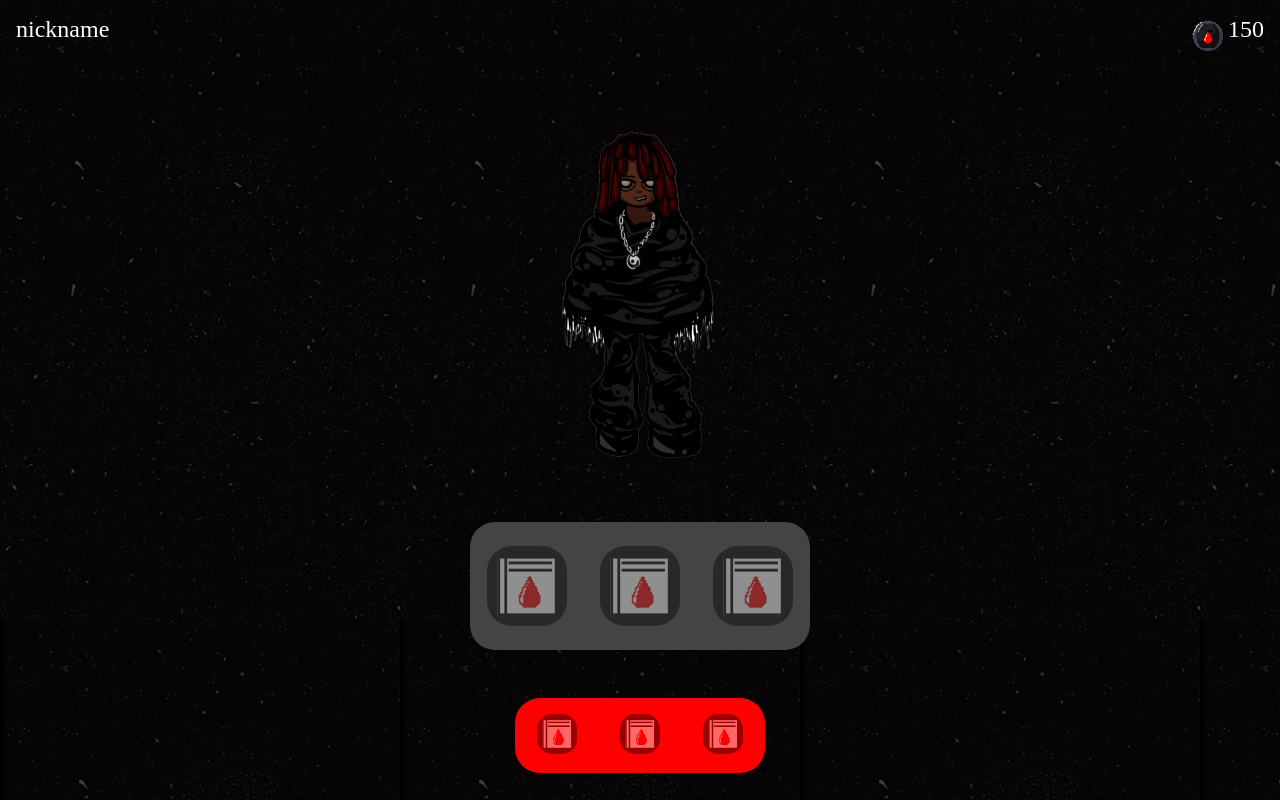
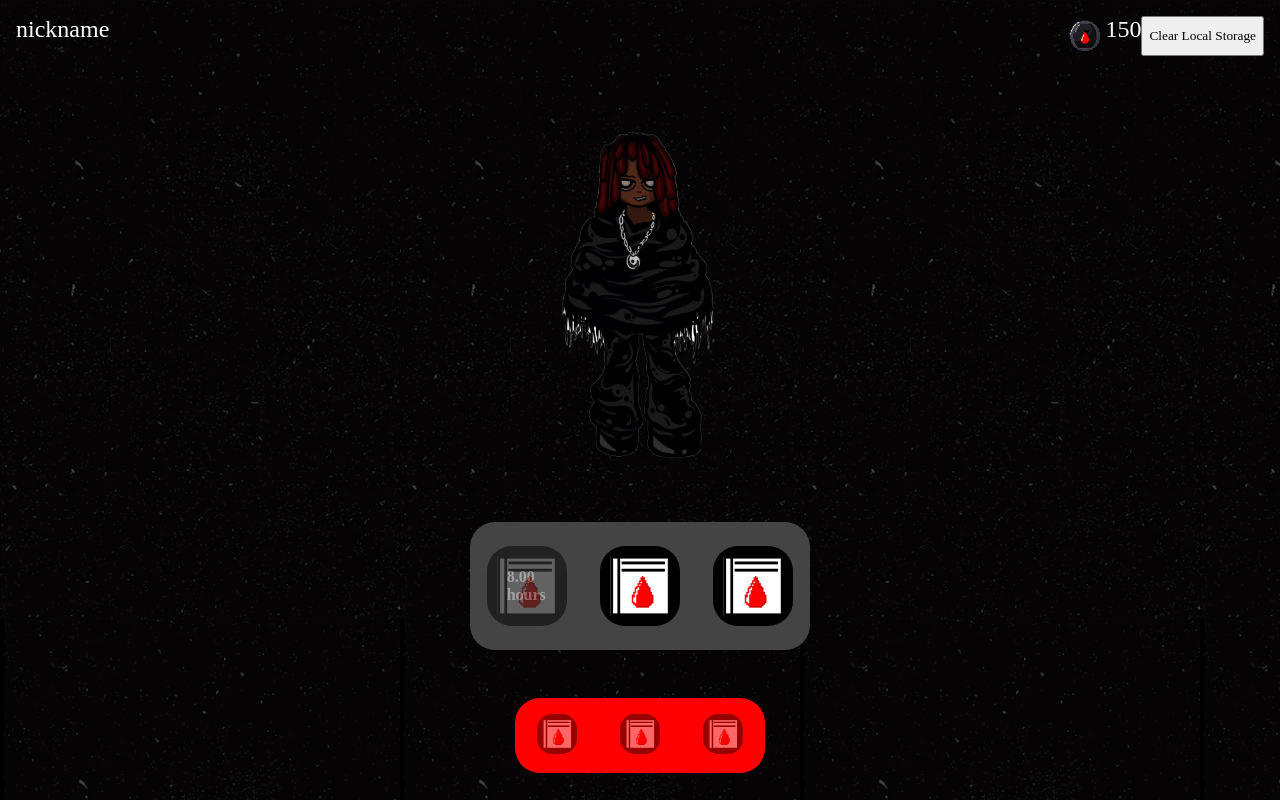
Before and after one commit to ROMABLUNT/vamp-app, a plain HTML site: page index.html in a window 1280 px wide. Both pictures are taken after a click on the element 526 px from the left and 586 px from the top of the page. Drawn offline with Linux system fonts and the light colour scheme; a web font is replaced by a local one.

Commit message:
Более менее рабочий функционал тестовый

```diff
--- a/index.html
+++ b/index.html
@@ -15,6 +15,7 @@
             <figure class="figure-money">
                 <img src="images/BloodTokenBlack.png" width="40px">
                 <p id="token-count" class="header-money">0</p>
+                <button class="clear-button" onclick="clearLocalStorage()">Clear Local Storage</button>
             </figure>
         </div>
         <div class="hero" id="hero">
@@ -23,13 +24,16 @@
         <div class="play-menu">
             <div class="play-rectangle">
                 <div class="squares">
-                    <div class="play-square-1" onclick="playX()">
+                    <div class="play-square-1" id="play-button-x" onclick="playX()">
+                        <p id="play-button-x-hours"></p>
                         <img class="tasks" src="images/Tasks.png" width="60px">
                     </div>
-                    <div class="play-square-1" onclick="playY()">
+                    <div class="play-square-1" id="play-button-y" onclick="playY()">
+                        <p id="play-button-y-hours"></p>
                         <img class="tasks" src="images/Tasks.png" width="60px">
                     </div>
-                    <div class="play-square-1" onclick="playZ()">
+                    <div class="play-square-1" id="play-button-z" onclick="playZ()">
+                        <p id="play-button-z-hours"></p>
                         <img class="tasks" src="images/Tasks.png" width="60px">
                     </div>
                 </div>
--- a/script.js
+++ b/script.js
@@ -21,6 +21,29 @@ document.addEventListener("DOMContentLoaded", function() {
 let tokenCount = 0;
 
 function playX() {
+    handlePlay('lastPlayedTimeX', 8, 'play-button-x-hours');
+}
+
+function playY() {
+    handlePlay('lastPlayedTimeY', 6, 'play-button-y-hours');
+}
+
+function playZ() {
+    handlePlay('lastPlayedTimeZ', 4, 'play-button-z-hours');
+}
+
+function handlePlay(storageKey, hoursCooldown, hoursElementId) {
+    const currentTime = Date.now();
+    const lastPlayed = localStorage.getItem(storageKey);
+
+    if (lastPlayed && currentTime - lastPlayed < hoursCooldown * 60 * 60 * 1000) {
+        // Если прошло меньше указанного времени, ничего не делаем
+        return;
+    }
+
+    // Обновляем время последнего нажатия
+    localStorage.setItem(storageKey, currentTime);
+
     // Найти элемент героя
     const hero = document.getElementById('hero').querySelector('.vamp-img');
     // Добавить класс для анимации
@@ -32,38 +55,43 @@ function playX() {
     }, { once: true });
 
     // Увеличить количество токенов
-    tokenCount += 150; // например, за каждое нажатие добавляется 100 токенов
+    tokenCount += 150; // например, за каждое нажатие добавляется 150 токенов
+    document.getElementById('token-count').textContent = tokenCount;
+
+    // Обновить состояние кнопок
+    updateButtonState();
+}
+
+function updateButtonState() {
+    updateButtonStateForKey('play-button-x', 'lastPlayedTimeX', 8, 'play-button-x-hours');
+    updateButtonStateForKey('play-button-y', 'lastPlayedTimeY', 6, 'play-button-y-hours');
+    updateButtonStateForKey('play-button-z', 'lastPlayedTimeZ', 4, 'play-button-z-hours');
+}
+
+function updateButtonStateForKey(buttonId, storageKey, hoursCooldown, hoursElementId) {
+    const playButton = document.getElementById(buttonId);
+    const hoursElement = document.getElementById(hoursElementId);
+    const lastPlayed = localStorage.getItem(storageKey);
+    const currentTime = Date.now();
+
+    if (lastPlayed && currentTime - lastPlayed < hoursCooldown * 60 * 60 * 1000) {
+        const remainingTime = (hoursCooldown * 60 * 60 * 1000 - (currentTime - lastPlayed)) / (60 * 60 * 1000);
+        playButton.classList.add('disabled');
+        playButton.disabled = true;
+        hoursElement.textContent = `${remainingTime.toFixed(2)} hours`;
+    } else {
+        playButton.classList.remove('disabled');
+        playButton.disabled = false;
+        hoursElement.textContent = `Play ${buttonId.charAt(buttonId.length - 1).toUpperCase()}`;
+    }
+}
+
+// Обновляем состояние кнопок при загрузке страницы
+document.addEventListener('DOMContentLoaded', updateButtonState);
+
+function clearLocalStorage() {
+    localStorage.clear();
+    updateButtonState();
+    tokenCount = 0;
     document.getElementById('token-count').textContent = tokenCount;
 }
-function playY() {
-    // Найти элемент героя
-    const hero = document.getElementById('hero').querySelector('.vamp-img');
-
-    // Добавить класс для анимации
-    hero.classList.add('animate');
-
-    // Удалить класс после окончания анимации
-    hero.addEventListener('animationend', () => {
-        hero.classList.remove('animate');
-    }, { once: true });
-
-    // Увеличить количество токенов
-    tokenCount += 175; // например, за каждое нажатие добавляется 100 токенов
-    document.getElementById('token-count').textContent = tokenCount;
-}
-function playZ() {
-    // Найти элемент героя
-    const hero = document.getElementById('hero').querySelector('.vamp-img');
-
-    // Добавить класс для анимации
-    hero.classList.add('animate');
-
-    // Удалить класс после окончания анимации
-    hero.addEventListener('animationend', () => {
-        hero.classList.remove('animate');
-    }, { once: true });
-
-    // Увеличить количество токенов
-    tokenCount += 200; // например, за каждое нажатие добавляется 100 токенов
-    document.getElementById('token-count').textContent = tokenCount;
-}
--- a/style.css
+++ b/style.css
@@ -102,7 +102,7 @@ p {
     width: 80px;
     height: 80px;
     border-radius: 25px;
-    opacity: 40%;
+    opacity: 100%;
     display: flex;
     align-items: center;
     justify-content: center;
@@ -140,3 +140,32 @@ p {
 .vamp-img.animate {
     animation: bounce 1s;
 }
+
+.disabled {
+    pointer-events: none;
+    opacity: 0.5;
+}
+.play-square-1 img {
+    transition: opacity 0.3s ease;
+}
+.play-square-1.disabled img {
+    opacity: 0.5;
+}
+.play-square-1 {
+    position: relative;
+
+}
+.play-square-1 p {
+    position: absolute;
+    top: 50%;
+    left: 50%;
+    transform: translate(-50%, -50%);
+    margin: 0;
+    padding: 0;
+    color: white;
+    font-weight: bold;
+    display: none;
+}
+.play-square-1.disabled p {
+    display: block;
+}
```
